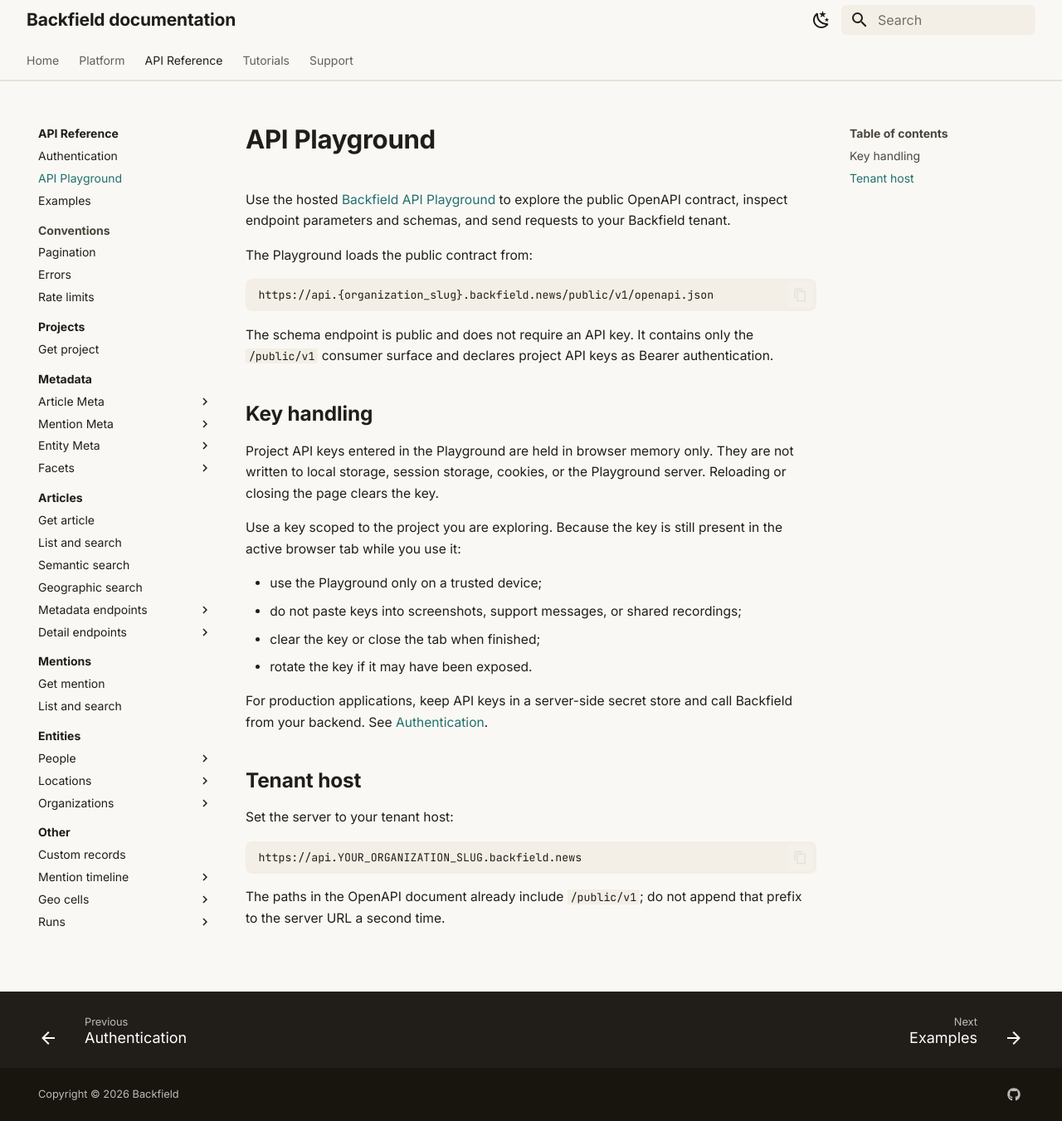
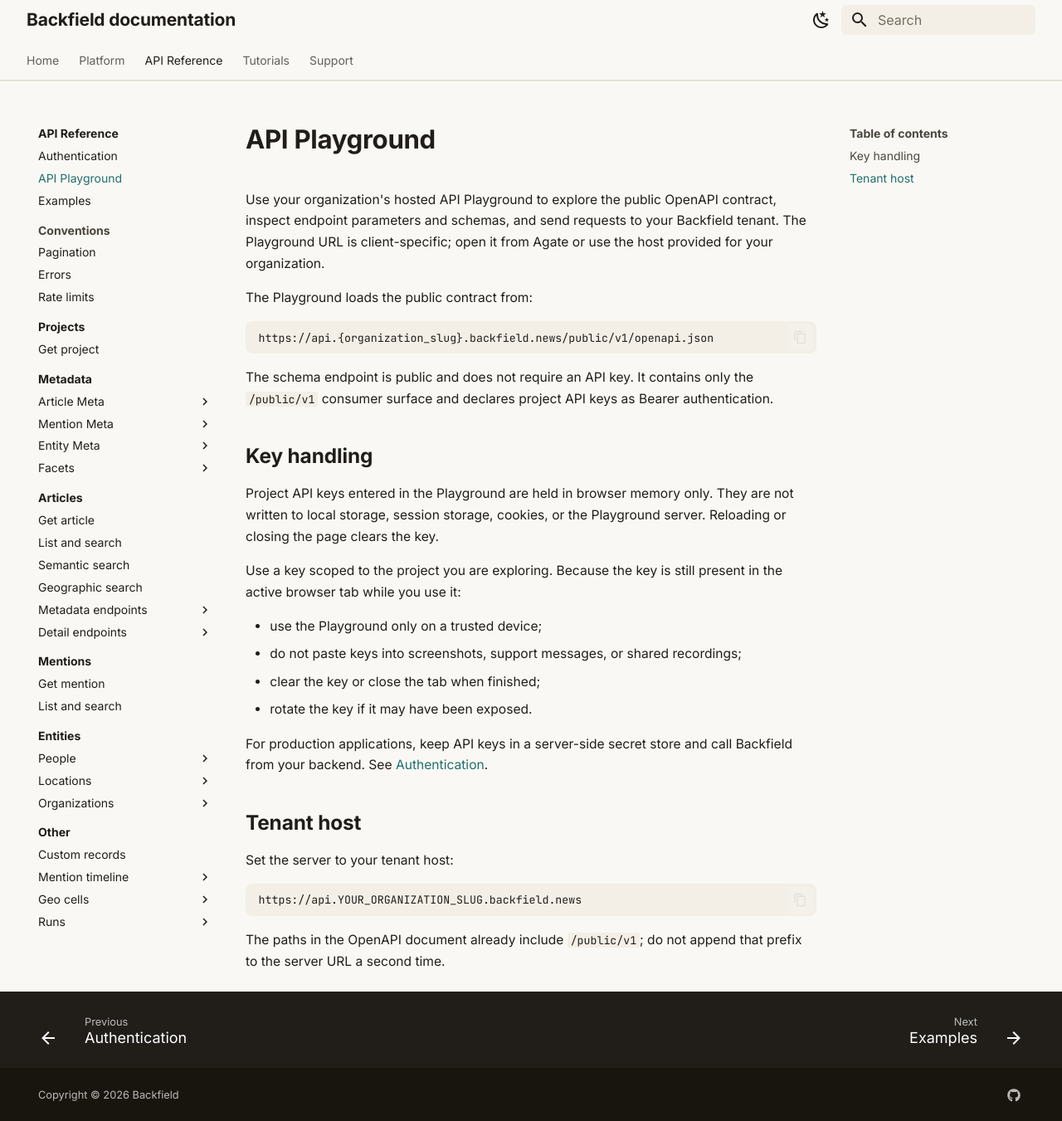
Before and after one commit to localangle/backfield-docs, an MkDocs documentation site: the page built from docs/api/playground.md, in a window 1280 px wide and 1351 px high. Shown: the whole window at 83% size. Built offline with MkDocs 1.6.1 and Material for MkDocs 9.7.7, drawn with Linux system fonts in a browser that asks for light colours.

Commit message:
docs: remove shared playground URL from API docs
Playground hosts are client-specific, so point readers to Agate or their org host instead of playground.backfield.news.

Co-authored-by: Cursor <cursoragent@cursor.com>

```diff
--- a/docs/api/playground.md
+++ b/docs/api/playground.md
@@ -1,8 +1,9 @@
 # API Playground
 
-Use the hosted [Backfield API Playground](https://playground.backfield.news) to
-explore the public OpenAPI contract, inspect endpoint parameters and schemas,
-and send requests to your Backfield tenant.
+Use your organization's hosted API Playground to explore the public OpenAPI
+contract, inspect endpoint parameters and schemas, and send requests to your
+Backfield tenant. The Playground URL is client-specific; open it from Agate or
+use the host provided for your organization.
 
 The Playground loads the public contract from:
 
```
Also changed, not shown: docs/api/index.md (+3 -4 lines), docs/support/faq.md (+1 -1 lines), docs/support/index.md (+1 -1 lines).
